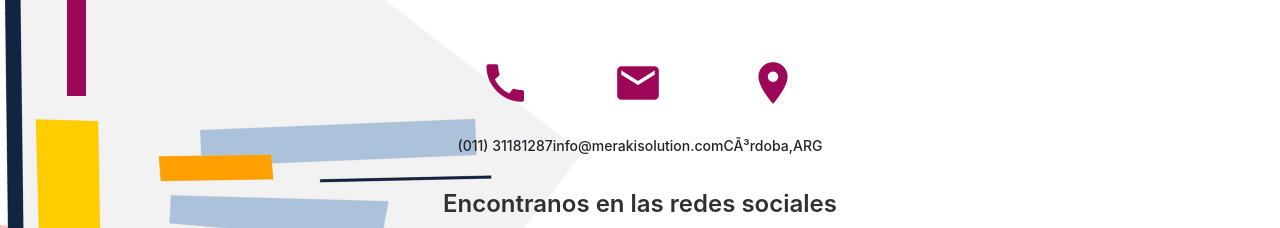
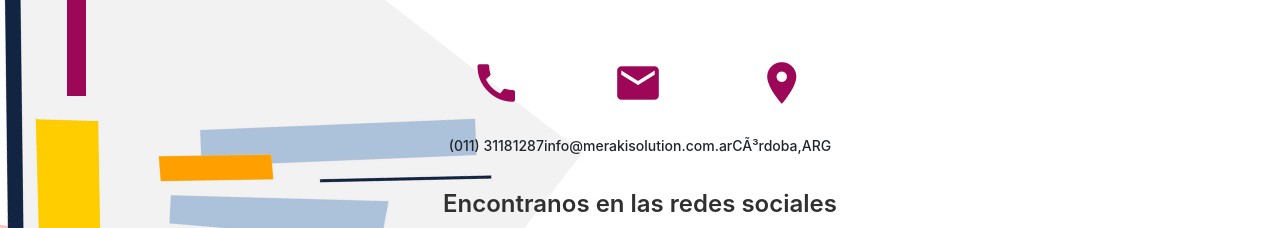
Before and after one commit to ErikaZimmer/MerakiSolution, a plain HTML site: page index.html in a window 1280 px wide. Shown: the part 4900-5128 px from the top of the page. Drawn offline with nearby package versions, Linux system fonts and the light colour scheme; files whose address does not match are found by name; a web font is replaced by a local one.

Commit message:
Email
Cambio de dirección de email en la sección de contacto

```diff
--- a/index.html
+++ b/index.html
@@ -251,10 +251,10 @@ src="https://www.facebook.com/tr?id=730683087717920&ev=PageView&noscript=1"
         <h6>(011) 31181287</h6>
       </div>
       <div class="contactitem">
-        <a href="mailto:info@merakisolution.com?Subject=Consulta%Web" class="d-inline" target="_top">
+        <a href="mailto:info@merakisolution.com.ar?Subject=Consulta%Web" class="d-inline" target="_top">
           <span class="material-icons">email</span>
         </a>
-        <h6>info@merakisolution.com</h6>
+        <h6>info@merakisolution.com.ar</h6>
       </div>
       <div class="contactitem">
         <span class="material-icons">location_on</span>
```
